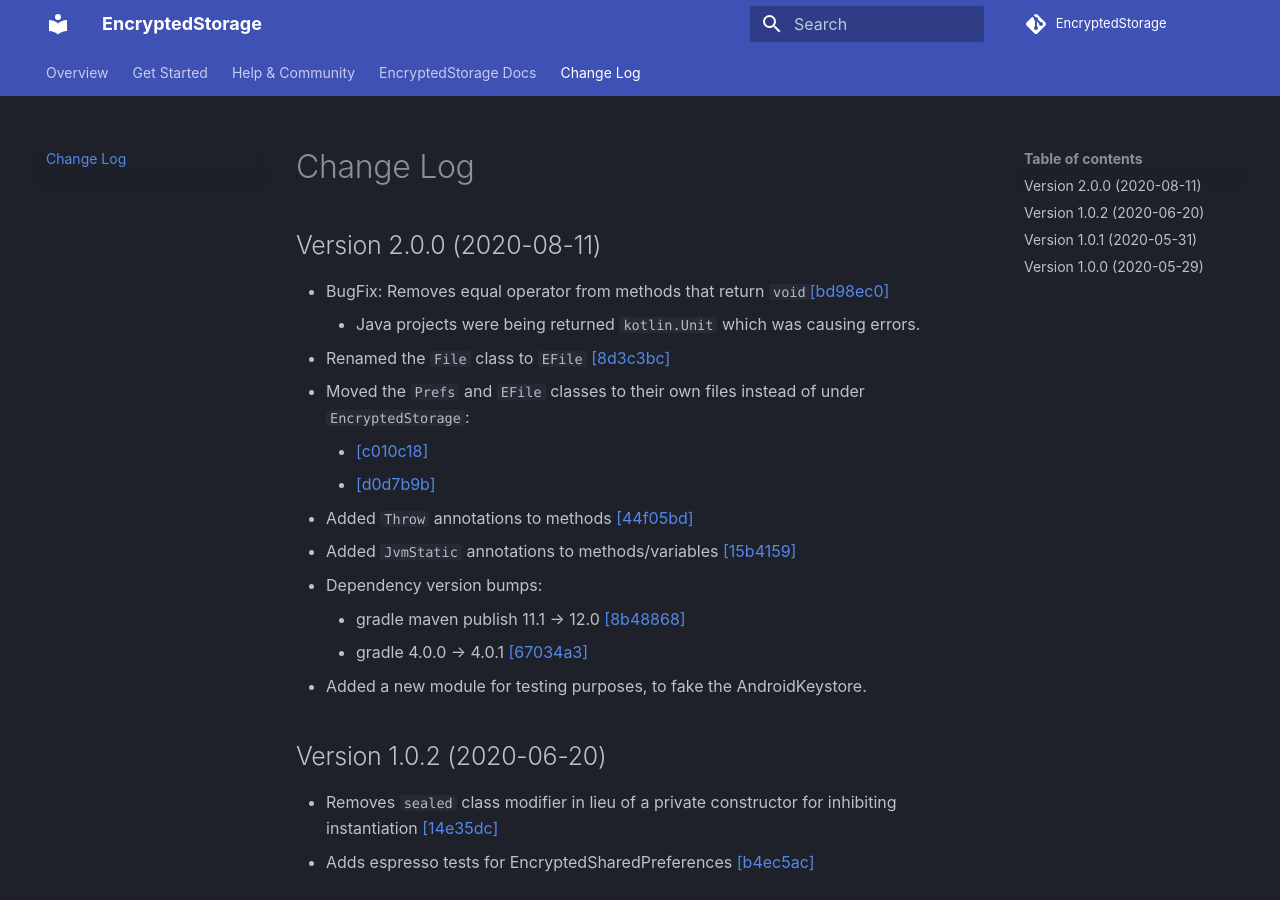
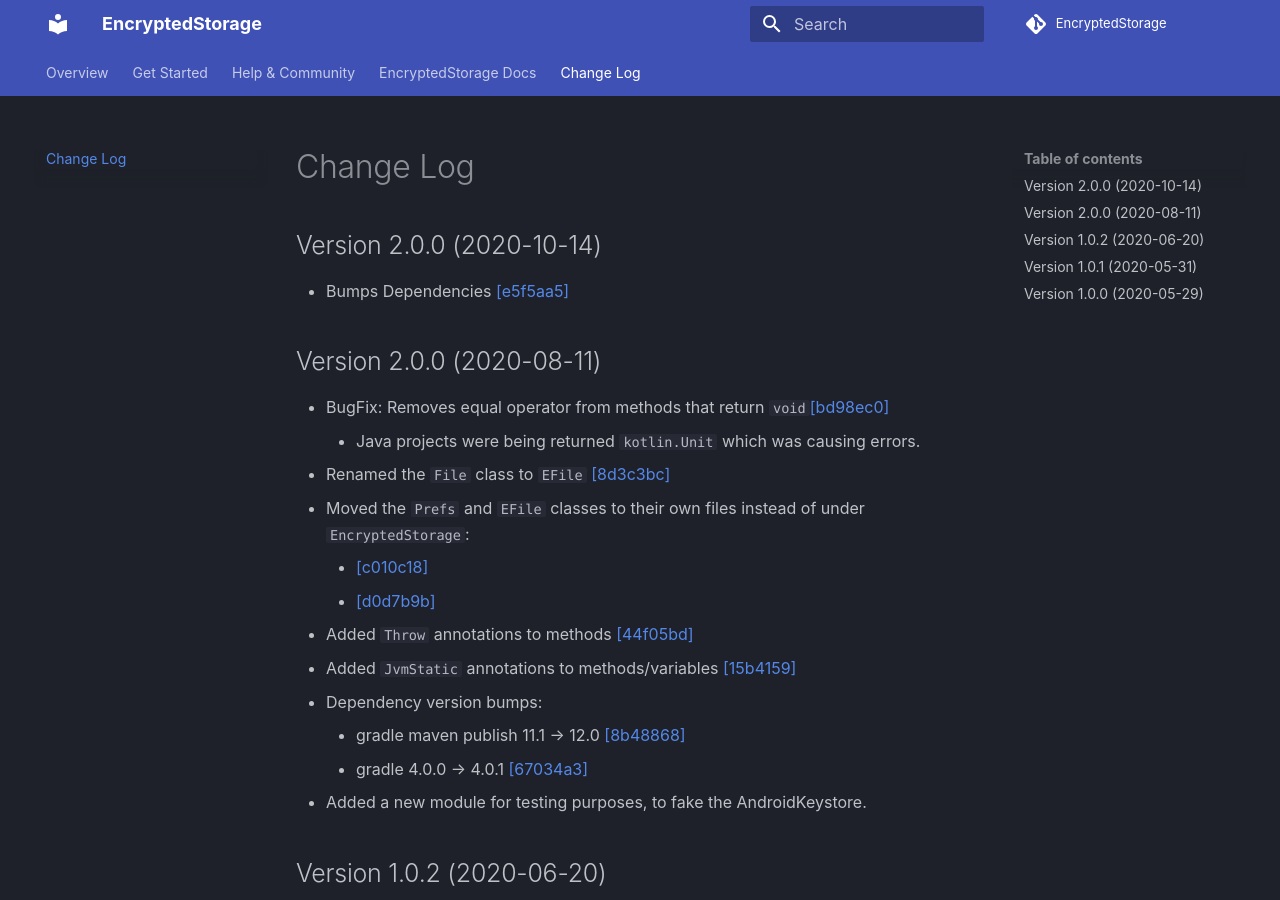
Before and after one commit to 05nelsonm/encrypted-storage, an MkDocs documentation site: the page built from docs/changelog.md, in a window 1280 px wide and 900 px high. Built offline with MkDocs 1.6.1 and Material for MkDocs 9.7.7, drawn with Linux system fonts in a browser that asks for light colours; comment, search, counter and statistics services are not loaded.

Commit message:
Prepare 2.0.1 release

```diff
--- a/docs/changelog.md
+++ b/docs/changelog.md
@@ -1,4 +1,7 @@
 # Change Log
+
+## Version 2.0.0 (2020-10-14)
+ - Bumps Dependencies [[e5f5aa5]](https://github.com/05nelsonm/encrypted-storage/commit/e5f5aa5095b900ae2557849b63a66c14a711879c)
 
 ## Version 2.0.0 (2020-08-11)
 
--- a/mkdocs.yml
+++ b/mkdocs.yml
@@ -1,7 +1,7 @@
 extra:
   encrypted_storage:
-    release: '2.0.0'
-    next_release: '2.0.1'
+    release: '2.0.1'
+    next_release: '2.0.2'
   social:
     - icon: material/earth
       link: https://matthewnelson.io
```
Also changed, not shown: 1 other file.
